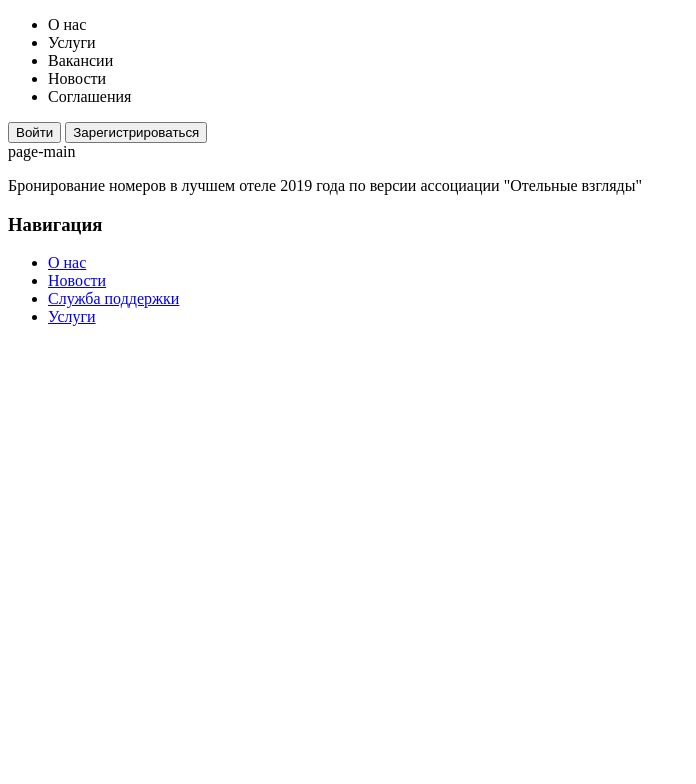
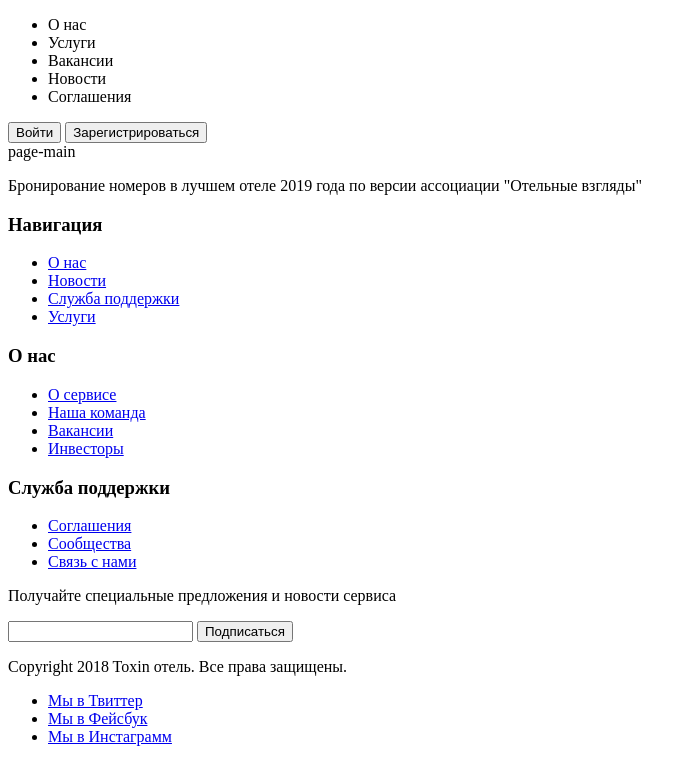
Before and after one commit to olegkoborzhenkov/FSD_project1, a website built with webpack: page src/index.pug in a window 1280 px wide. Shown: the whole page, without its empty margins (0-696 px from the left). Built offline with nearby package versions, Linux system fonts and the light colour scheme; files whose address does not match are found by name.

Commit message:
добавили миксин для списка ссылок на соц сети

```diff
--- a/src/components/footer/footer.pug
+++ b/src/components/footer/footer.pug
@@ -1,17 +1,34 @@
 include ./navigation-list/footer_navigation-list
 include ./menu-item/footer_menu-item
+include ./social-list/social-list
 
 
 mixin footer(options)
 
   - var footerClassName = "page-footer"
     footer(class=footerClassName)
-      .page-footer__logo
-        .page-footer__logo-image
-        .page-footer__logo-text
-          p
-            | Бронирование номеров в лучшем
-            | отеле 2019 года по версии
-            | ассоциации "Отельные взгляды"
+      .page-footer__wrapper
+        .page-footer__top
+          .page-footer__logo
+            .page-footer__logo-image
+            .page-footer__logo-text
+              p
+                | Бронирование номеров в лучшем
+                | отеле 2019 года по версии
+                | ассоциации "Отельные взгляды"
 
-      +footer_navigation-list( "Навигация", [ {href: "#", text: "О нас"},{href: "#", text: "Новости"},{href: "#", text: "Служба поддержки"},{href: "#", text: "Услуги"} ] )
+          +footer_navigation-list( "Навигация", [ {href: "#", text: "О нас"},{href: "#", text: "Новости"},{href: "#", text: "Служба поддержки"},{href: "#", text: "Услуги"} ] )
+          +footer_navigation-list( "О нас", [ {href: "#", text: "О сервисе"},{href: "#", text: "Наша команда"},{href: "#", text: "Вакансии"},{href: "#", text: "Инвесторы"} ] )
+          +footer_navigation-list( "Служба поддержки", [ {href: "#", text: "Соглашения"},{href: "#", text: "Сообщества"},{href: "#", text: "Связь с нами"} ] )
+          section.page-footer__subscription
+            p
+              | Получайте специальные
+              | предложения и новости сервиса
+            form.page-footer__subscription__form(method="POST" action="#")
+              input.subscription__form__email(type="text", name="field_name")
+              input.subscription__form__button(type="submit", value="Подписаться", name="submit_button")
+
+        .page-footer__bottom
+          .page-footer__copyright
+            p Copyright 2018 Toxin отель. Все права защищены.
+          +social-list([{href: "#", text: "Мы в Твиттер"},{href: "#", text: "Мы в Фейсбук"},{href: "#", text: "Мы в Инстаграмм"}])
--- /dev/null
+++ b/src/components/footer/social-list/social-list.pug
@@ -0,0 +1,10 @@
+mixin social-list(options)
+
+  - var sectionClassName = "page-footer__social"
+  - var listClassName = "social__list"
+  - var linkClassName = "social__link"
+  div(class=sectionClassName)
+    ul(class=listClassName)
+      each option in options
+        li
+          a(class=linkClassName, href=option.href)=option.text
```
Also changed, not shown: dist/index.html.
